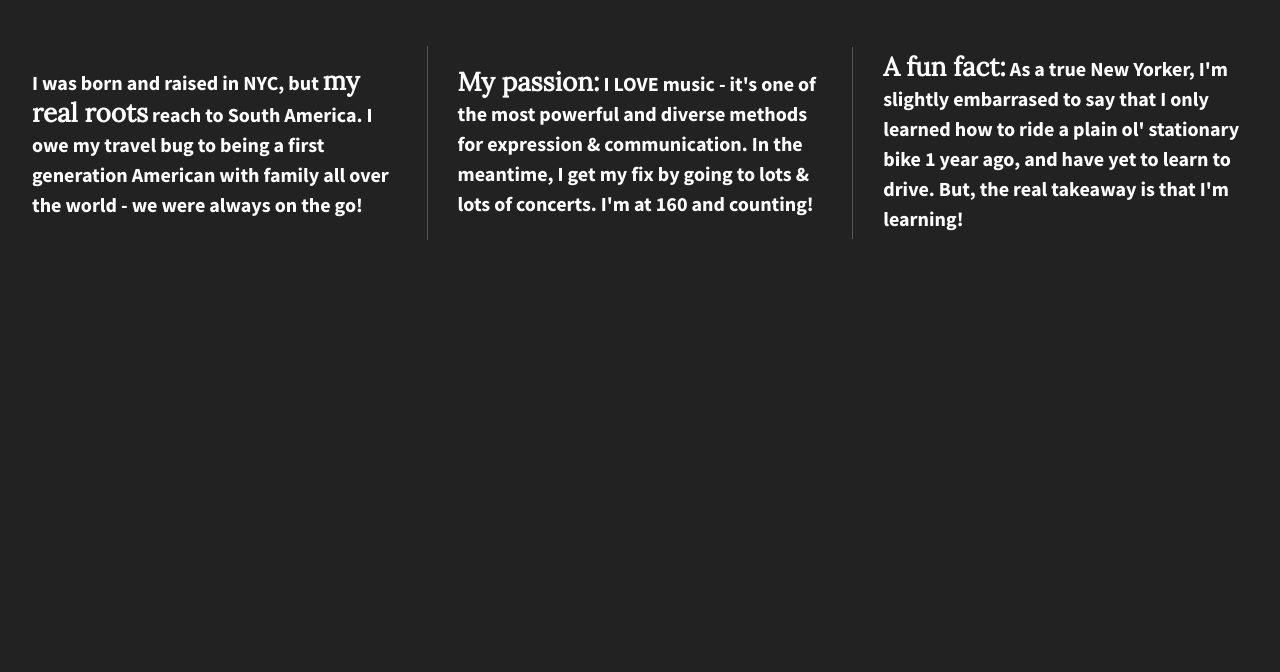
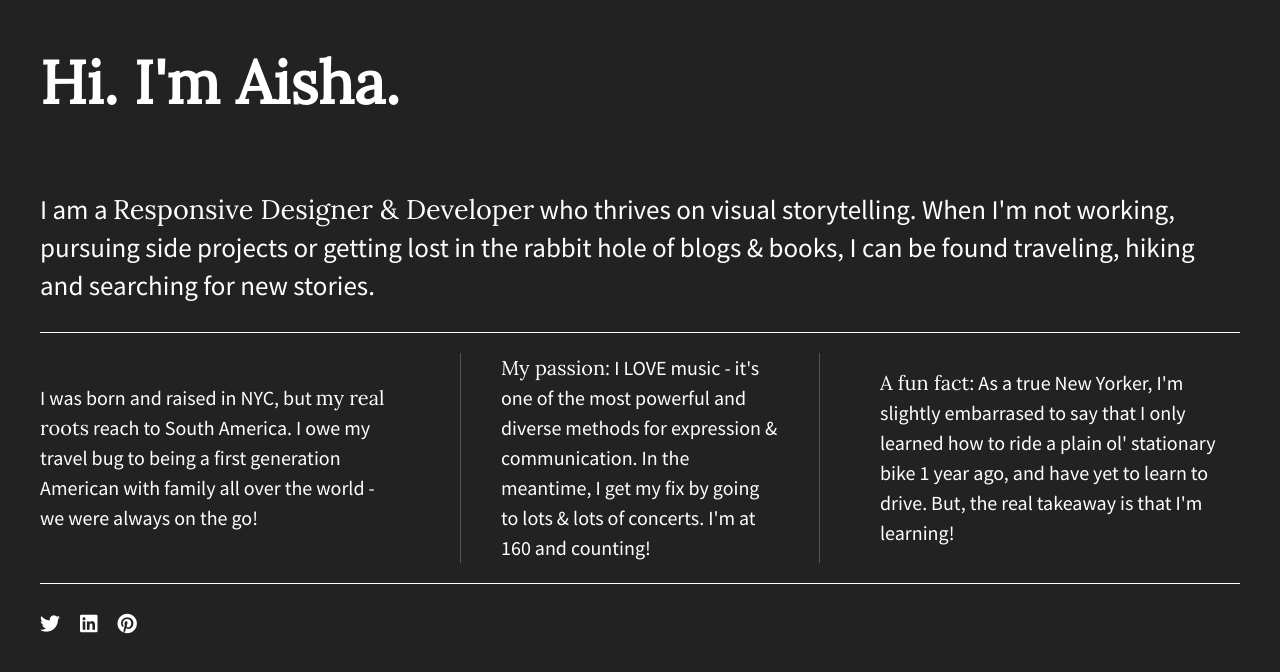
Before and after one commit to jgturner913/centered-flexbox-divs, a plain HTML site: page index.html in a window 1280 px wide. Drawn offline with nearby package versions, Linux system fonts and the light colour scheme.

Commit message:
Converted centered flexbox divs to flexbox-landing-page

```diff
--- a/css/main.css
+++ b/css/main.css
@@ -1,43 +1,34 @@
 /*! HTML5 Boilerplate v5.2.0 | MIT License | https://html5boilerplate.com/ */
-
 /*
  * What follows is the result of much research on cross-browser styling.
  * Credit left inline and big thanks to Nicolas Gallagher, Jonathan Neal,
  * Kroc Camen, and the H5BP dev community and team.
  */
-
 /* ==========================================================================
    Base styles: opinionated defaults
    ========================================================================== */
-
 html {
   color: #222;
   font-size: 1em;
   line-height: 1.4;
 }
-
 /*
  * Remove text-shadow in selection highlight:
  * https://twitter.com/miketaylr/status/12228805301
  *
  * These selection rule sets have to be separate.
  * Customize the background color to match your design.
- */
-
-::-moz-selection {
+ */ ::-moz-selection {
   background: #b3d4fc;
   text-shadow: none;
 }
-
 ::selection {
   background: #b3d4fc;
   text-shadow: none;
 }
-
 /*
  * A better looking default horizontal rule
  */
-
 hr {
   display: block;
   height: 1px;
@@ -46,112 +37,109 @@ hr {
   margin: 1em 0;
   padding: 0;
 }
-
 /*
  * Remove the gap between audio, canvas, iframes,
  * images, videos and the bottom of their containers:
  * https://github.com/h5bp/html5-boilerplate/issues/440
  */
-
-audio,
-canvas,
-iframe,
-img,
-svg,
-video {
+audio, canvas, iframe, img, svg, video {
   vertical-align: middle;
 }
-
 /*
  * Remove default fieldset styles.
  */
-
 fieldset {
   border: 0;
   margin: 0;
   padding: 0;
 }
-
 /*
  * Allow only vertical resizing of textareas.
  */
-
 textarea {
   resize: vertical;
 }
-
 /* ==========================================================================
    Browser Upgrade Prompt
    ========================================================================== */
-
 .browserupgrade {
   margin: 0.2em 0;
   background: #ccc;
   color: #000;
   padding: 0.2em 0;
 }
-
 /* ==========================================================================
    Author's custom styles
    ========================================================================== */
-
-
+/*Large Background Image*/
 html {
   background-color: #222;
   height: 100%;
   width: 100%;
 }
-
 body {
   font-family: 'Source Sans Pro', sans-serif;
-  	font-weight: 700;
-  	padding: 2em;
+  padding: 0em 2em;
+  font-size: 1.25em;
   color: #fff;
-  	height: 100%;
+  display: flex;
+  justify-content: center;
 }
-
-.wrapper {
+.flex-container {
   display: flex;
   flex-flow: row wrap;
   justify-content: space-between;
-  	align-items: center;
+  max-width: 1200px;
 }
-
-.div-1, .div-2, .div-3 {
+p span {
+  font-family: 'Lora', sans-serif;
+}
+header, footer {
+  width: 100%;
+  display: flex;
+  justify-content: flex-start;
+}
+header h1 {
+  font-family: 'Lora', sans-serif;
+  font-size: 3em;
+}
+main {
+  width: 100%;
+  display: flex;
+  justify-content: center;
+  border-bottom: 1px solid #fff;
+}
+main p {
+  font-size: 1.35em;
+}
+.flex-items {
   display: flex;
   justify-content: center;
   align-items: center;
-  	color: #fff;
+  width: 30%;
   line-height: 1.5em;
-  	font-size: 1.25em;
-  	/* width: 30%; */
-  	height: auto;
+  font-size: 1em;
+  border-bottom: 1px solid #555;
 }
-
-.wrapper span {
-  	font-family: 'Lora', sans-serif;
-  	font-size: 1.3em;
+footer {
+  border-top: 1px solid #fff;
 }
-
-
-
+footer i {
+  padding: 30px 20px 0 0;
+}
 /* ==========================================================================
    Helper classes
    ========================================================================== */
-
 /*
  * Hide visually and from screen readers:
  */
-
 .hidden {
   display: none !important;
 }
-
 /*
  * Hide only visually, but have it available for screen readers:
  * http://snook.ca/archives/html_and_css/hiding-content-for-accessibility
  */
-
 .visuallyhidden {
   border: 0;
   clip: rect(0 0 0 0);
@@ -162,15 +150,12 @@ body {
   position: absolute;
   width: 1px;
 }
-
 /*
  * Extends the .visuallyhidden class to allow the element
  * to be focusable when navigated to via the keyboard:
  * https://www.drupal.org/node/897638
  */
-
-.visuallyhidden.focusable:active,
-.visuallyhidden.focusable:focus {
+.visuallyhidden.focusable:active, .visuallyhidden.focusable:focus {
   clip: auto;
   height: auto;
   margin: 0;
@@ -178,15 +163,12 @@ body {
   position: static;
   width: auto;
 }
-
 /*
  * Hide visually and from screen readers, but maintain layout
  */
-
 .invisible {
   visibility: hidden;
 }
-
 /*
  * Clearfix: contain floats
  *
@@ -198,118 +180,88 @@ body {
  * 2. The use of `table` rather than `block` is only necessary if using
  *    `:before` to contain the top-margins of child elements.
  */
-
-.clearfix:before,
-.clearfix:after {
+.clearfix:before, .clearfix:after {
   content: " "; /* 1 */
   display: table; /* 2 */
 }
-
 .clearfix:after {
   clear: both;
 }
-
 /* ==========================================================================
    EXAMPLE Media Queries for Responsive Design.
    These examples override the primary ('mobile first') styles.
    Modify as content requires.
    ========================================================================== */
-
-@media all and (min-width: 1200px) {
-	.div-1,
-	.div-2,
-	.div-3 {
-    	flex-basis: 30%;
-    }
-
-    .div-1,
-	.div-2 {
-    	border-right: 1px solid #555;
-      	padding-right: 30px;
+@media all and (max-width: 768px) {
+  body {
+    padding: 1em;
   }
 }
-
-@media print,
-       (-webkit-min-device-pixel-ratio: 1.25),
-       (min-resolution: 1.25dppx),
-       (min-resolution: 120dpi) {
+@media (min-width: 1200px) {
+  .flex-items {
+    flex-basis: 30%;
+    border-bottom: none;
+  }
+  #div-2 p {
+    border-left: 1px solid #555;
+    border-right: 1px solid #555;
+    padding: 0 40px;
+  }
+}
+@media print, (-webkit-min-device-pixel-ratio: 1.25), (min-resolution: 1.25dppx), (min-resolution: 120dpi) {
   /* Style adjustments for high resolution devices */
 }
-
-
 /* ==========================================================================
    Print styles.
    Inlined to avoid the additional HTTP request:
    http://www.phpied.com/delay-loading-your-print-css/
    ========================================================================== */
-
 @media print {
-    *,
-    *:before,
-    *:after {
+  *, *:before, *:after {
     background: transparent !important;
     color: #000 !important; /* Black prints faster:
                                    http://www.sanbeiji.com/archives/953 */
     box-shadow: none !important;
     text-shadow: none !important;
   }
-
-    a,
-    a:visited {
+  a, a:visited {
     text-decoration: underline;
   }
-
   a[href]:after {
-        content: " (" attr(href) ")";
+    content: " ("attr(href) ")";
   }
-
   abbr[title]:after {
-        content: " (" attr(title) ")";
+    content: " ("attr(title) ")";
   }
-
   /*
      * Don't show links that are fragment identifiers,
      * or use the `javascript:` pseudo protocol
      */
-
-    a[href^="#"]:after,
-    a[href^="javascript:"]:after {
+  a[href^="#"]:after, a[href^="javascript:"]:after {
     content: "";
   }
-
-    pre,
-    blockquote {
+  pre, blockquote {
     border: 1px solid #999;
     page-break-inside: avoid;
   }
-
   /*
      * Printing Tables:
      * http://css-discuss.incutio.com/wiki/Printing_Tables
      */
-
   thead {
     display: table-header-group;
   }
-
-    tr,
-    img {
+  tr, img {
     page-break-inside: avoid;
   }
-
   img {
     max-width: 100% !important;
   }
-
-    p,
-    h2,
-    h3 {
+  p, h2, h3 {
     orphans: 3;
     widows: 3;
   }
-
-    h2,
-    h3 {
+  h2, h3 {
     page-break-after: avoid;
   }
 }
--- a/index.html
+++ b/index.html
@@ -3,33 +3,46 @@
     <head>
         <meta charset="utf-8">
         <meta http-equiv="x-ua-compatible" content="ie=edge">
-        <title>Make me into a grid!</title>
+        <title>Flexbox Landing Page</title>
         <meta name="description" content="">
         <meta name="viewport" content="width=device-width, initial-scale=1">
 
         <link rel="apple-touch-icon" href="apple-touch-icon.png">
         <!-- Place favicon.ico in the root directory -->
 
-        <link rel="stylesheet" type="text/css" href="css/normalize.css">
-        <link rel="stylesheet" type="text/css" href="css/main.css">
+        <link rel="stylesheet" href="css/normalize.css">
+        <link rel="stylesheet" href="css/main.css">
         <script src="js/vendor/modernizr-2.8.3.min.js"></script>
         <link href="https://fonts.googleapis.com/css?family=Lora|Source+Sans+Pro:400,700" rel="stylesheet">
+        <link rel="stylesheet" href="https://use.fontawesome.com/releases/v5.5.0/css/all.css" integrity="sha384-B4dIYHKNBt8Bc12p+WXckhzcICo0wtJAoU8YZTY5qE0Id1GSseTk6S+L3BlXeVIU" crossorigin="anonymous">
     </head>
     <body>
         <!--[if lt IE 8]>
             <p class="browserupgrade">You are using an <strong>outdated</strong> browser. Please <a href="http://browsehappy.com/">upgrade your browser</a> to improve your experience.</p>
         <![endif]-->
 
-        <section class="wrapper">
-            <div class="div-1">
+        <!-- Add your site or application content here -->
+        <section class="flex-container">
+            <header>
+                <h1>Hi. I'm Aisha.</h1>
+            </header>
+            <main>
+                <p>I am a <span>Responsive Designer &amp; Developer</span> who thrives on visual storytelling. When I'm not working, pursuing side projects or getting lost in the rabbit hole of blogs &amp; books, I can be found traveling, hiking and searching for new stories.</p>
+            </main>
+            <div id="div-1" class="flex-items">
                 <p>I was born and raised in NYC, but <span>my real roots</span> reach to South America. I owe my travel bug to being a first generation American with family all over the world - we were always on the go!</p>
             </div>
-            <div class="div-2">
+            <div id="div-2" class="flex-items">
                 <p><span>My passion:</span> I LOVE music - it's one of the most powerful and diverse methods for expression &amp; communication. In the meantime, I get my fix by going to lots &amp; lots of concerts. I'm at 160 and counting!</p>
             </div>
-            <div class="div-3">
+            <div id="div-3" class="flex-items">
                 <p><span>A fun fact:</span> As a true New Yorker, I'm slightly embarrased to say that I only learned how to ride a plain ol' stationary bike 1 year ago, and have yet to learn to drive. But, the real takeaway is that I'm learning!</p>
             </div>
+            <footer>
+                <i class="fab fa-twitter"></i>
+                <i class="fab fa-linkedin"></i>
+                <i class="fab fa-pinterest"></i>
+            </footer>
         </section>
 
         <script src="https://ajax.googleapis.com/ajax/libs/jquery/1.11.3/jquery.min.js"></script>
```
Lines whose indentation alone changed are shown as unchanged.
